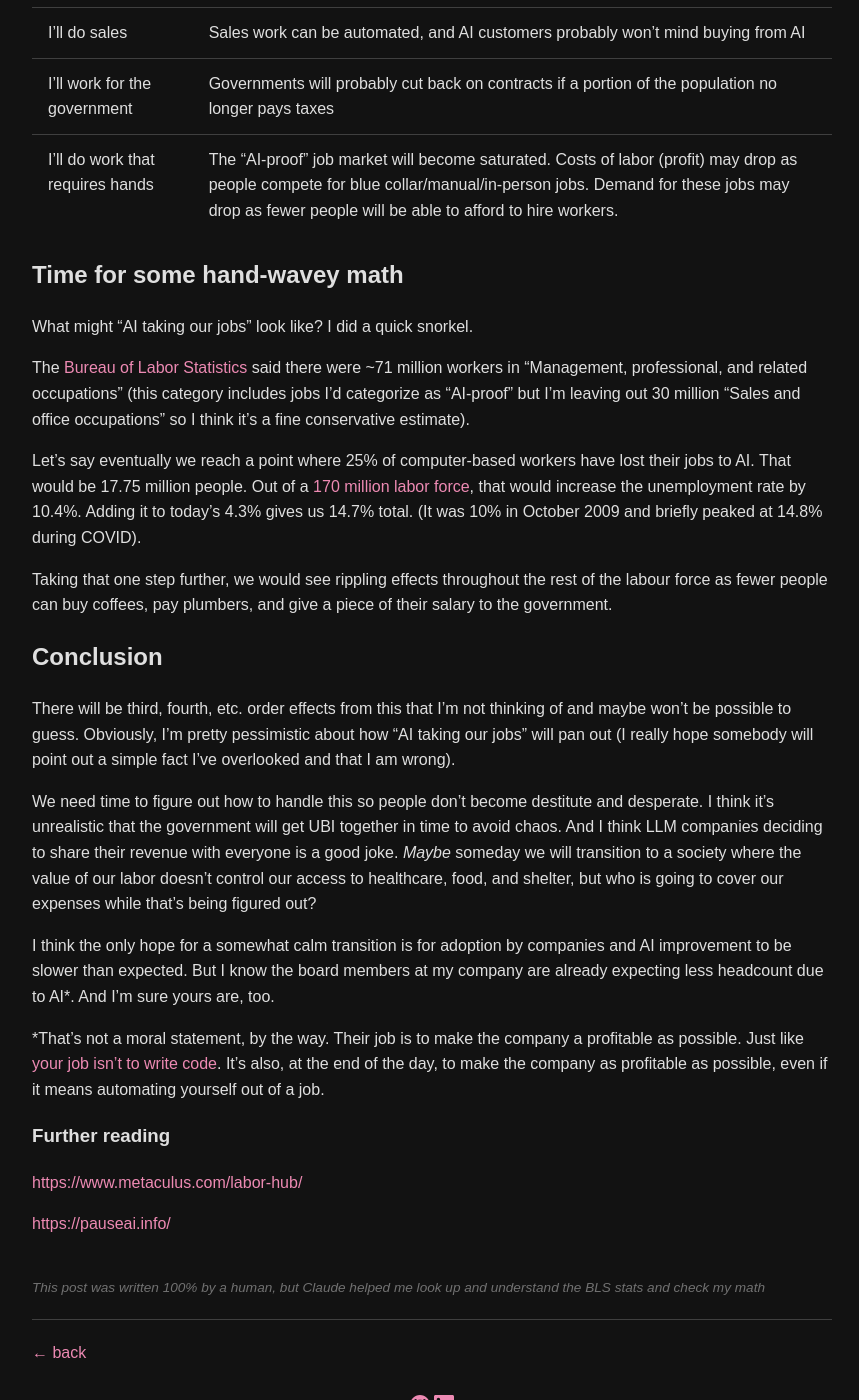
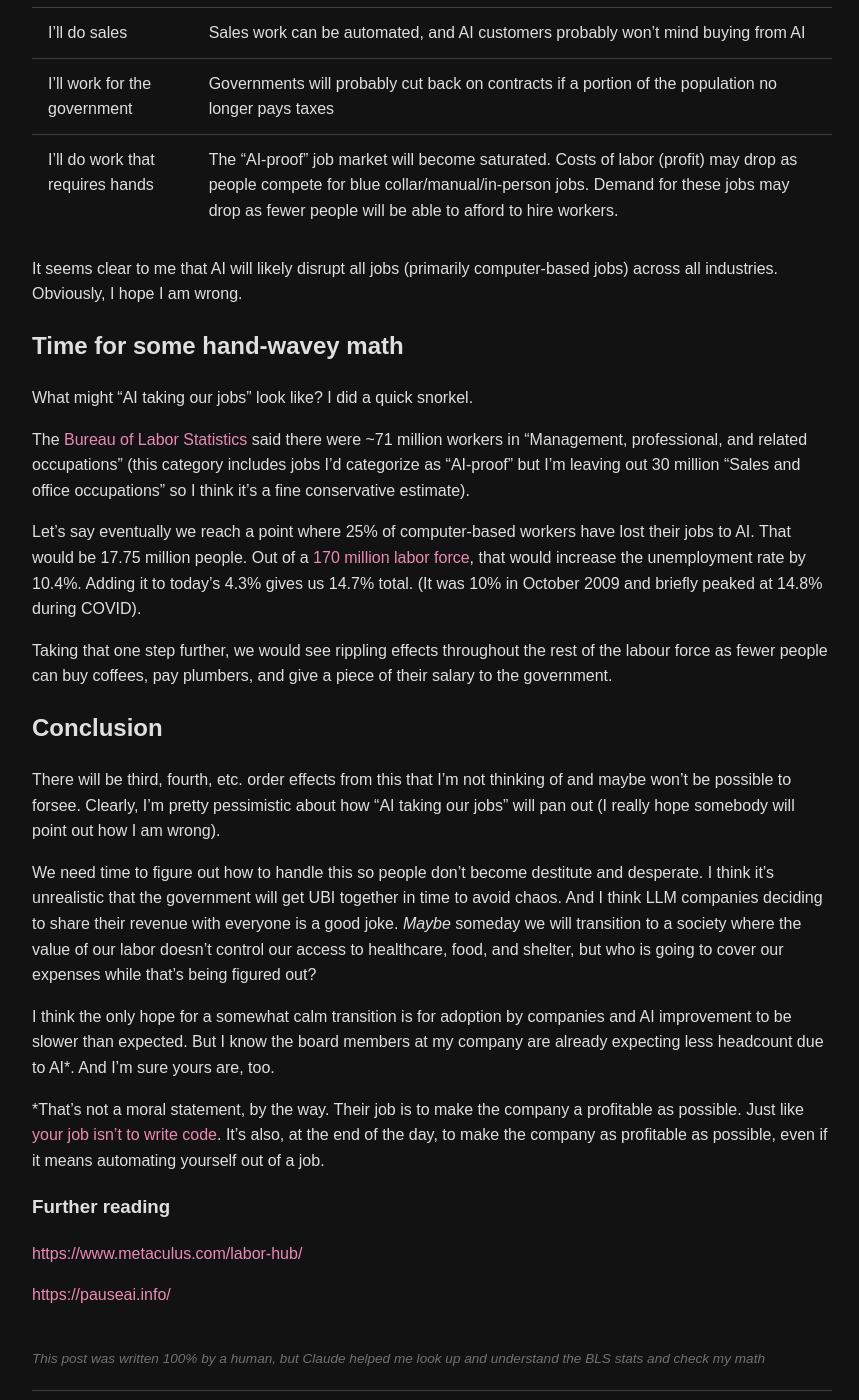
Before and after one commit to superfamousdog/superfamousdog.github.io, a Jekyll site: the page built from _posts/2026-04-23-cant-upskill-out.md, in a window 1280 px wide and 1400 px high, scrolled down 844 px. Shown: the whole window, without its empty margins (208-1067 px from the left). Built offline with Jekyll 4.4.1, drawn with Linux system fonts in a browser that asks for light colours.

Commit message:
Update 2026-04-23-cant-upskill-out.md

```diff
--- a/_posts/2026-04-23-cant-upskill-out.md
+++ b/_posts/2026-04-23-cant-upskill-out.md
@@ -25,6 +25,8 @@ But we _should_ face it. Let's take the above examples steps one step further:
 | I'll work for the government | Governments will probably cut back on contracts if a portion of the population no longer pays taxes |
 | I'll do work that requires hands | The "AI-proof" job market will become saturated. Costs of labor (profit) may drop as people compete for blue collar/manual/in-person jobs. Demand for these jobs may drop as fewer people will be able to afford to hire workers. |
 
+It seems clear to me that AI will likely disrupt all jobs (primarily computer-based jobs) across all industries. Obviously, I hope I am wrong.
+
 ## Time for some hand-wavey math
 What might "AI taking our jobs" look like? I did a quick snorkel.
 
@@ -36,7 +38,7 @@ Taking that one step further, we would see rippling effects throughout the rest
 
 ## Conclusion
 
-There will be third, fourth, etc. order effects from this that I'm not thinking of and maybe won't be possible to guess. Obviously, I'm pretty pessimistic about how "AI taking our jobs" will pan out (I really hope somebody will point out a simple fact I've overlooked and that I am wrong).
+There will be third, fourth, etc. order effects from this that I'm not thinking of and maybe won't be possible to forsee. Clearly, I'm pretty pessimistic about how "AI taking our jobs" will pan out (I really hope somebody will point out how I am wrong).
 
 We need time to figure out how to handle this so people don't become destitute and desperate. I think it's unrealistic that the government will get UBI together in time to avoid chaos. And I think LLM companies deciding to share their revenue with everyone is a good joke. _Maybe_ someday we will transition to a society where the value of our labor doesn't control our access to healthcare, food, and shelter, but who is going to cover our expenses while that's being figured out?
 
```
